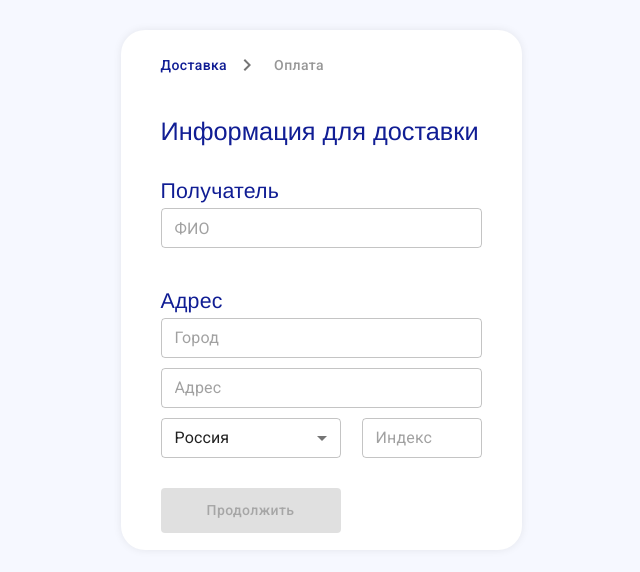
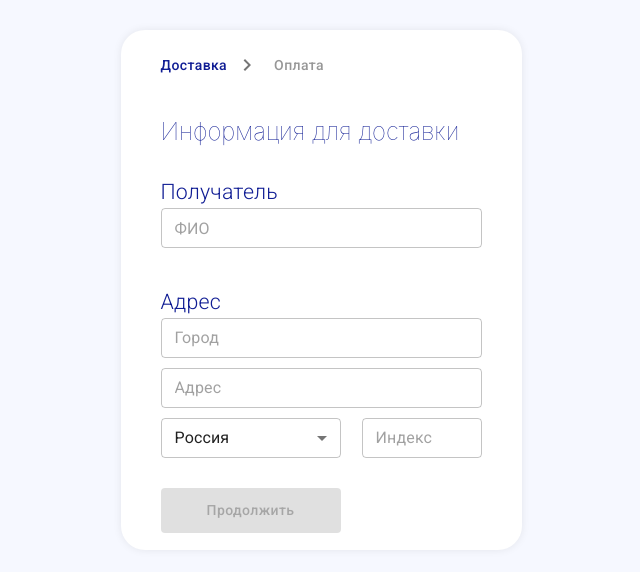
Before and after one commit to vladsazonov/purchareForm, a React (Create React App) app: page / in a window 1280 px wide. Shown: the part 110-682 px from the top of the page, without its empty margins (319-959 px from the left). Built offline with nearby package versions, Linux system fonts and the light colour scheme.

Commit message:
Fonts fix

```diff
--- a/public/index.html
+++ b/public/index.html
@@ -13,6 +13,7 @@
     <link rel="stylesheet" href="https://fonts.googleapis.com/css?family=Roboto:300,400,500,700&display=swap" />
     <link rel="stylesheet" href="https://fonts.googleapis.com/icon?family=Material+Icons" />
     <link rel="manifest" href="%PUBLIC_URL%/manifest.json" />
+    <link href="https://fonts.googleapis.com/css?family=Open+Sans&display=swap" rel="stylesheet">
 
     <title>Purchare Form</title>
   </head>
--- a/src/components/DeliveryForm.js
+++ b/src/components/DeliveryForm.js
@@ -14,8 +14,7 @@
 const useStyles = makeStyles({
     deliveryHeader: {
         color: '#101D94',
-        fontSize: '19pt',
-        fontFamily: 'Helvetica',
+        fontSize: '18pt',
         fontWeight: 'lighter',
         marginTop: 40,
         marginBottom: 30,
@@ -24,7 +23,6 @@
     labelSize: {
         color: '#101D94',
         fontSize: '16pt',
-        fontFamily: 'Helvetica',
         fontWeight: 'lighter',
     },
     inputPosition: {
--- a/src/index.css
+++ b/src/index.css
@@ -1,6 +1,6 @@
 body {
   margin: 0;
-  font-family: -apple-system, BlinkMacSystemFont, 'Helvetica Neue', 'Segoe UI', 'Roboto', 'Oxygen',
+  font-family: -apple-system, BlinkMacSystemFont, 'Open Sans', 'Segoe UI', 'Roboto', 'Oxygen',
     'Ubuntu', 'Cantarell', 'Fira Sans', 'Droid Sans',
     sans-serif;
   -webkit-font-smoothing: antialiased;
```
